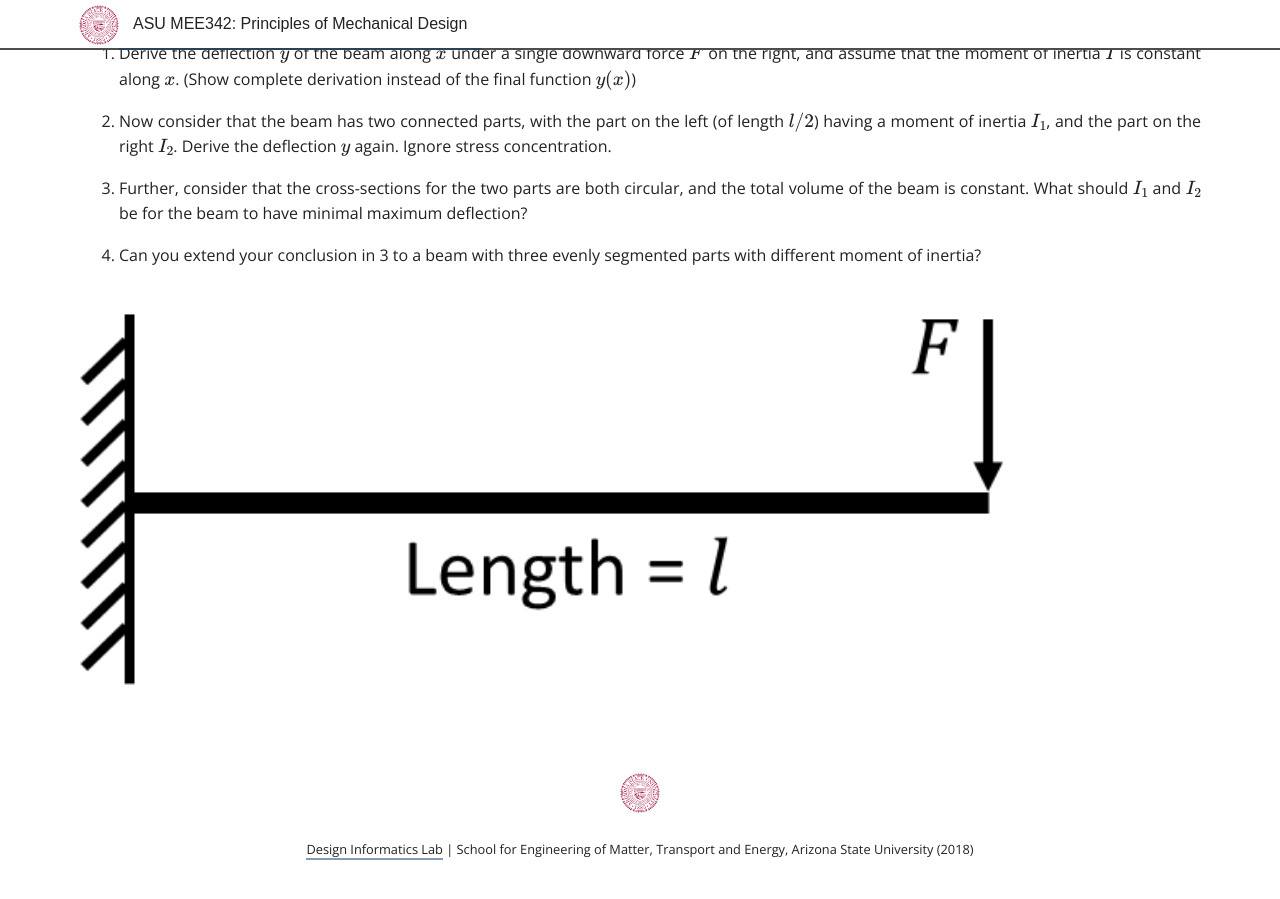
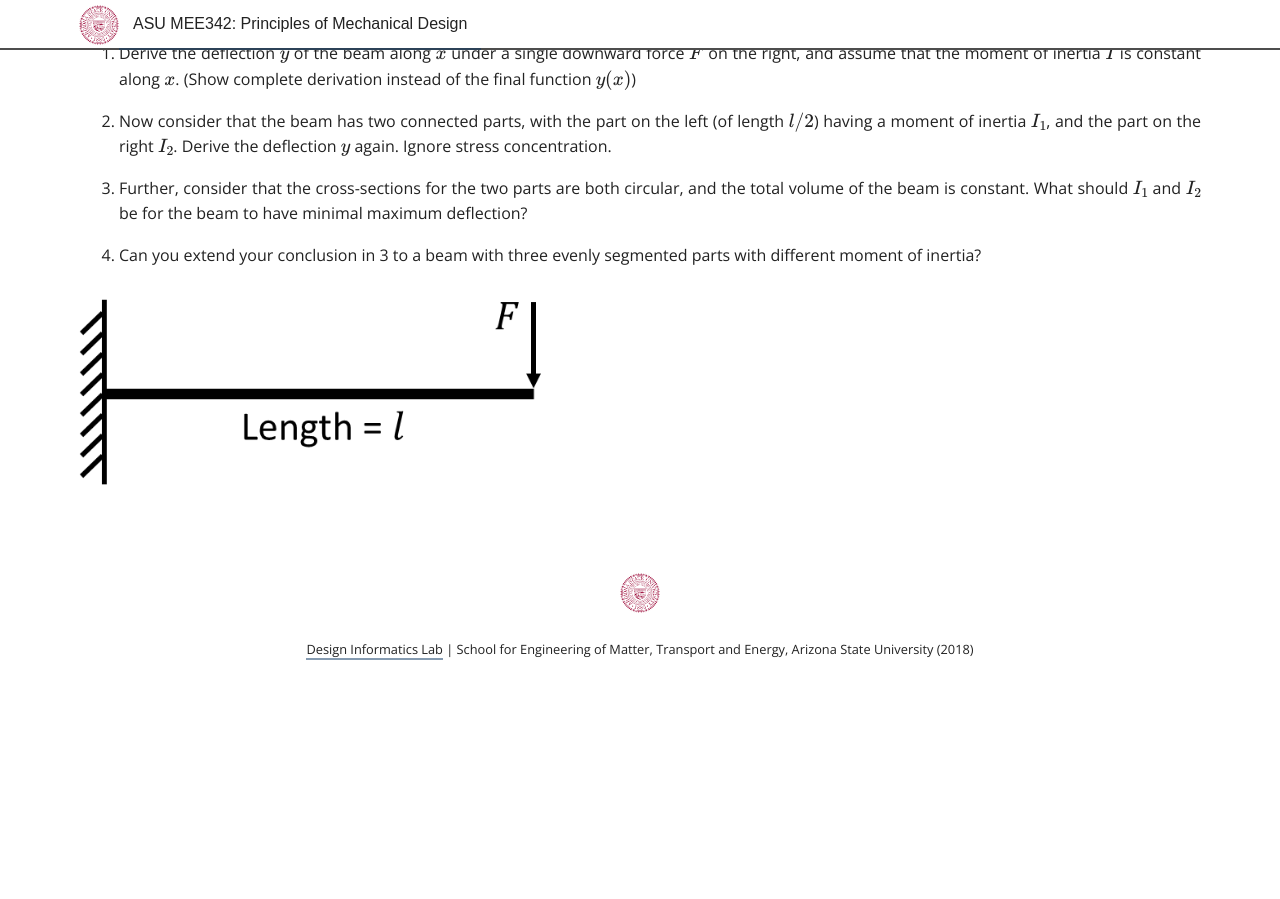
Before and after one commit to DesignInformaticsLab/DesignInformaticsLab.github.io, a Jekyll site: the page built from _posts/teaching/mechdesign/2018-01-16-homework1.md, in a window 1280 px wide and 900 px high, scrolled down 2623 px. Built offline with Jekyll 4.4.1, drawn with Linux system fonts in a browser that asks for light colours; some web fonts are replaced; formulas are drawn with MathJax 3; after the commit the page ends 3323 px from its top, so only the background shows below that.

Commit message:
updated hw

```diff
--- a/_posts/teaching/mechdesign/2018-01-16-homework1.md
+++ b/_posts/teaching/mechdesign/2018-01-16-homework1.md
@@ -109,4 +109,4 @@ of the beam is constant. What should $$I_1$$ and $$I_2$$ be for the beam to have
 
 4. Can you extend your conclusion in 3 to a beam with three evenly segmented parts with different moment of inertia?
 
-<img src="/_images/mechdesign/hw1_5.png" alt="Drawing" style="height: 400px;"/>
+<img src="/_images/mechdesign/hw1_5.png" alt="Drawing" style="height: 200px;"/>
```
